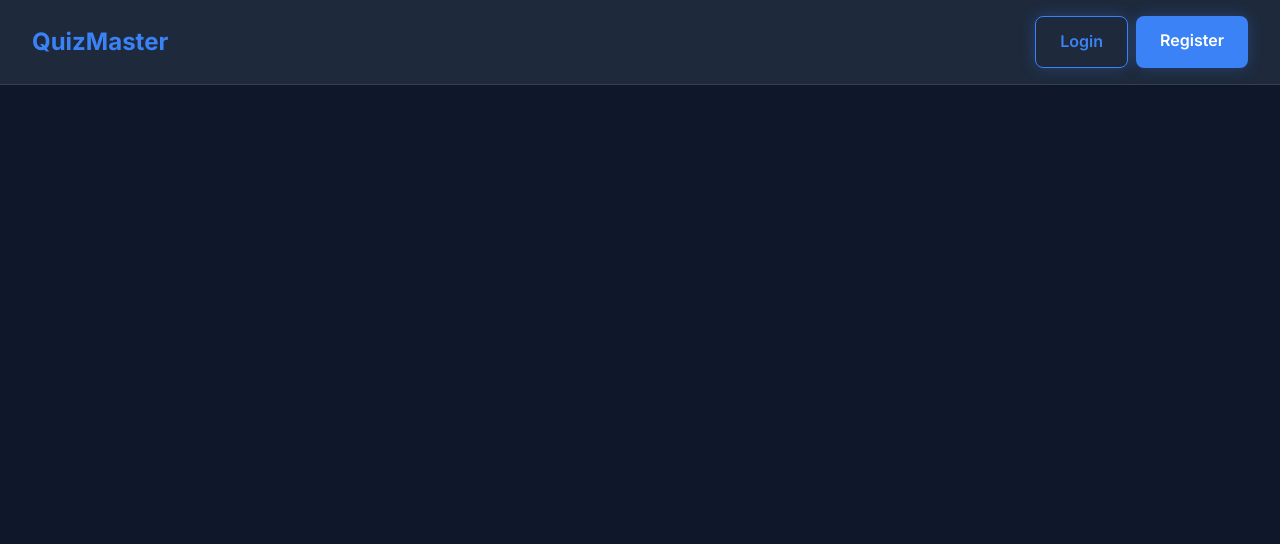
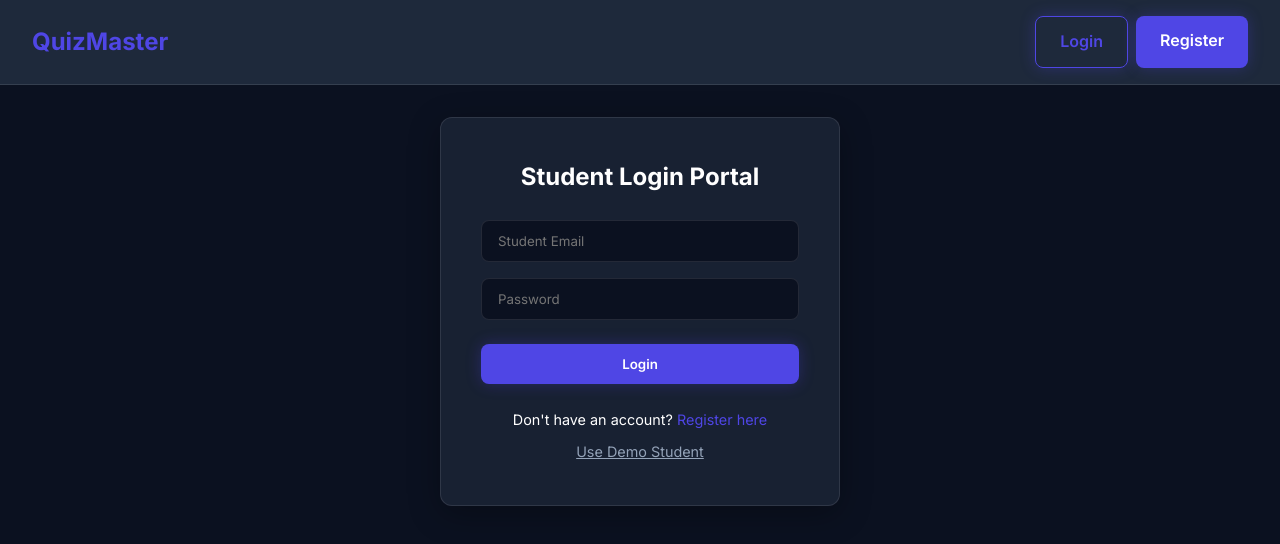
Before and after one commit to Ludhi109/Online-Quiz-Exam-Platform, a React app in the folder frontend/: page /student-login in a window 1280 px wide. Shown: the top 544 px of the page. Built offline with nearby package versions, Linux system fonts and the light colour scheme; the HTML template or start-up script is replaced by a standard one.

Commit message:
Split login into Admin and Student portals

```diff
--- a/frontend/src/App.jsx
+++ b/frontend/src/App.jsx
@@ -4,7 +4,8 @@ import { LanguageProvider, useLanguage } from './context/LanguageContext';
 
 // Placeholder Pages
 import LandingPage from './pages/LandingPage';
-import Login from './pages/auth/Login';
+import AdminLogin from './pages/auth/AdminLogin';
+import StudentLogin from './pages/auth/StudentLogin';
 import Register from './pages/auth/Register';
 import AdminDashboard from './pages/admin/AdminDashboard';
 import StudentDashboard from './pages/student/StudentDashboard';
@@ -12,7 +13,7 @@ import ActiveExam from './pages/student/ActiveExam';
 
 const ProtectedRoute = ({ children, requiredRole }) => {
   const { user } = useAuth();
-  if (!user) return <Navigate to="/login" />;
+  if (!user) return <Navigate to="/" />;
   if (requiredRole && user.role !== requiredRole) return <Navigate to="/" />;
   return children;
 };
@@ -22,13 +23,13 @@ const Header = () => {
 
   return (
     <header style={{ padding: '1rem 2rem', display: 'flex', justifyContent: 'space-between', alignItems: 'center', background: 'var(--bg-secondary)', borderBottom: '1px solid var(--glass-border)' }}>
-      <h2 style={{ color: 'var(--accent-primary)', fontWeight: '700' }}>QuizMaster</h2>
+      <h2 style={{ color: 'var(--accent-primary)', fontWeight: '700' }}><a href="/">QuizMaster</a></h2>
       <div style={{ display: 'flex', gap: '1rem', alignItems: 'center' }}>
         {user ? (
           <button onClick={logout} className="btn-danger">Logout</button>
         ) : (
           <div style={{ display: 'flex', gap: '0.5rem' }}>
-            <a href="/login" className="btn-primary" style={{ background: 'transparent', border: '1px solid var(--accent-primary)', color: 'var(--accent-primary)' }}>Login</a>
+            <a href="/" className="btn-primary" style={{ background: 'transparent', border: '1px solid var(--accent-primary)', color: 'var(--accent-primary)' }}>Login</a>
             <a href="/register" className="btn-primary">Register</a>
           </div>
         )}
@@ -46,7 +47,8 @@ function App() {
           <main style={{ padding: '2rem', flex: 1, display: 'flex', flexDirection: 'column' }}>
             <Routes>
               <Route path="/" element={<LandingPage />} />
-              <Route path="/login" element={<Login />} />
+              <Route path="/admin-login" element={<AdminLogin />} />
+              <Route path="/student-login" element={<StudentLogin />} />
               <Route path="/register" element={<Register />} />
 
               <Route path="/admin/*" element={
--- a/frontend/src/index.css
+++ b/frontend/src/index.css
@@ -1,19 +1,19 @@
 @import url('https://fonts.googleapis.com/css2?family=Inter:wght@300;400;500;600;700&display=swap');
 
 :root {
-  --bg-primary: #0f172a;
-  --bg-secondary: #1e293b;
+  --bg-primary: #0B1120;
+  --bg-secondary: #1E293B;
   --bg-tertiary: #334155;
-  --text-primary: #f8fafc;
-  --text-secondary: #94a3b8;
-  --accent-primary: #3b82f6;
-  --accent-hover: #2563eb;
+  --text-primary: #FFFFFF;
+  --text-secondary: #94A3B8;
+  --accent-primary: #4F46E5;
+  --accent-hover: #4338CA;
   --accent-success: #10b981;
   --accent-danger: #ef4444;
   --accent-warning: #f59e0b;
   --glass-bg: rgba(30, 41, 59, 0.7);
   --glass-border: rgba(255, 255, 255, 0.1);
-  --shadow-glow: 0 0 15px rgba(59, 130, 246, 0.3);
+  --shadow-glow: 0 0 15px rgba(79, 70, 229, 0.3);
   --transition-normal: all 0.3s ease;
 }
 
--- a/frontend/src/pages/LandingPage.jsx
+++ b/frontend/src/pages/LandingPage.jsx
@@ -7,11 +7,19 @@ const LandingPage = () => {
   const { user } = useAuth();
   const navigate = useNavigate();
 
-  const handleLaunch = () => {
-    if (user) {
-      navigate(user.role === 'ADMIN' ? '/admin' : '/student');
+  const handleAdminLogin = () => {
+    if (user && user.role === 'ADMIN') {
+      navigate('/admin');
     } else {
-      navigate('/login');
+      navigate('/admin-login');
+    }
+  };
+
+  const handleStudentLogin = () => {
+    if (user && user.role === 'STUDENT') {
+      navigate('/student');
+    } else {
+      navigate('/student-login');
     }
   };
 
@@ -24,9 +32,12 @@ const LandingPage = () => {
         <p style={{ fontSize: '1.2rem', color: 'var(--text-secondary)', marginBottom: '2rem' }}>
           A modern, secure, and intuitive platform for taking and managing examinations.
         </p>
-        <div style={{ display: 'flex', gap: '1rem', justifyContent: 'center' }}>
-          <button onClick={handleLaunch} className="btn-primary" style={{ fontSize: '1.2rem', padding: '1rem 2.5rem' }}>
-            {t('launch')}
+        <div style={{ display: 'flex', gap: '1.5rem', justifyContent: 'center', flexWrap: 'wrap' }}>
+          <button onClick={handleAdminLogin} className="btn-primary" style={{ fontSize: '1.1rem', padding: '1rem 2rem', background: 'transparent', border: '2px solid var(--accent-primary)' }}>
+            Login as Admin
+          </button>
+          <button onClick={handleStudentLogin} className="btn-primary" style={{ fontSize: '1.1rem', padding: '1rem 2rem' }}>
+            Login as Student
           </button>
         </div>
       </div>
--- /dev/null
+++ b/frontend/src/pages/auth/AdminLogin.jsx
@@ -0,0 +1,69 @@
+import { useState } from 'react';
+import { useNavigate } from 'react-router-dom';
+import axios from 'axios';
+import { useAuth } from '../../context/AuthContext';
+import { useLanguage } from '../../context/LanguageContext';
+
+const AdminLogin = () => {
+  const [email, setEmail] = useState('');
+  const [password, setPassword] = useState('');
+  const [error, setError] = useState('');
+  const { login } = useAuth();
+  const { t } = useLanguage();
+  const navigate = useNavigate();
+
+  const handleSubmit = async (e) => {
+    e.preventDefault();
+    try {
+      const res = await axios.post(`${import.meta.env.VITE_API_URL || 'http://localhost:5000'}/api/auth/login`, {
+        email,
+        password,
+        portalRole: 'ADMIN'
+      });
+      login(res.data.token, res.data.user);
+      navigate('/admin');
+    } catch (err) {
+      setError(err.response?.data?.error || 'Login failed');
+    }
+  };
+
+  const fillDemoCredentials = () => {
+    setEmail('admin@quiz.com');
+    setPassword('password123');
+  };
+
+  return (
+    <div className="animate-fade-in" style={{ display: 'flex', justifyContent: 'center', alignItems: 'center', flex: 1 }}>
+      <div className="glass-panel" style={{ padding: '2.5rem', width: '100%', maxWidth: '400px' }}>
+        <h2 style={{ marginBottom: '1.5rem', textAlign: 'center' }}>Admin Login Portal</h2>
+        {error && <div style={{ color: 'var(--accent-danger)', marginBottom: '1rem', textAlign: 'center' }}>{error}</div>}
+        <form onSubmit={handleSubmit} style={{ display: 'flex', flexDirection: 'column', gap: '1rem' }}>
+          <input
+            type="email"
+            placeholder="Admin Email"
+            className="input-field"
+            value={email}
+            onChange={(e) => setEmail(e.target.value)}
+            required
+          />
+          <input
+            type="password"
+            placeholder="Password"
+            className="input-field"
+            value={password}
+            onChange={(e) => setPassword(e.target.value)}
+            required
+          />
+          <button type="submit" className="btn-primary" style={{ marginTop: '0.5rem' }}>{t('login')}</button>
+        </form>
+        <div style={{ marginTop: '1.5rem', textAlign: 'center' }}>
+          <button onClick={fillDemoCredentials} style={{ background: 'none', color: 'var(--text-secondary)', textDecoration: 'underline', fontSize: '0.9rem' }}>
+            Use Demo Admin
+          </button>
+        </div>
+      </div>
+    </div>
+  );
+};
+
+export default AdminLogin;
--- a/frontend/src/pages/auth/Login.jsx
+++ b/frontend/src/pages/auth/StudentLogin.jsx
@@ -4,7 +4,7 @@ import axios from 'axios';
 import { useAuth } from '../../context/AuthContext';
 import { useLanguage } from '../../context/LanguageContext';
 
-const Login = () => {
+const StudentLogin = () => {
   const [email, setEmail] = useState('');
   const [password, setPassword] = useState('');
   const [error, setError] = useState('');
@@ -15,23 +15,32 @@ const Login = () => {
   const handleSubmit = async (e) => {
     e.preventDefault();
     try {
-      const res = await axios.post(`${import.meta.env.VITE_API_URL || 'http://localhost:5000'}/api/auth/login`, { email, password });
+      const res = await axios.post(`${import.meta.env.VITE_API_URL || 'http://localhost:5000'}/api/auth/login`, {
+        email,
+        password,
+        portalRole: 'STUDENT'
+      });
       login(res.data.token, res.data.user);
-      navigate(res.data.user.role === 'ADMIN' ? '/admin' : '/student');
+      navigate('/student');
     } catch (err) {
       setError(err.response?.data?.error || 'Login failed');
     }
   };
 
+  const fillDemoCredentials = () => {
+    setEmail('student@quiz.com');
+    setPassword('password123');
+  };
+
   return (
     <div className="animate-fade-in" style={{ display: 'flex', justifyContent: 'center', alignItems: 'center', flex: 1 }}>
       <div className="glass-panel" style={{ padding: '2.5rem', width: '100%', maxWidth: '400px' }}>
-        <h2 style={{ marginBottom: '1.5rem', textAlign: 'center' }}>{t('login')}</h2>
+        <h2 style={{ marginBottom: '1.5rem', textAlign: 'center' }}>Student Login Portal</h2>
         {error && <div style={{ color: 'var(--accent-danger)', marginBottom: '1rem', textAlign: 'center' }}>{error}</div>}
         <form onSubmit={handleSubmit} style={{ display: 'flex', flexDirection: 'column', gap: '1rem' }}>
           <input
             type="email"
-            placeholder="Email"
+            placeholder="Student Email"
             className="input-field"
             value={email}
             onChange={(e) => setEmail(e.target.value)}
@@ -47,12 +56,17 @@ const Login = () => {
           />
           <button type="submit" className="btn-primary" style={{ marginTop: '0.5rem' }}>{t('login')}</button>
         </form>
-        <p style={{ marginTop: '1rem', textAlign: 'center', fontSize: '0.9rem' }}>
+        <p style={{ marginTop: '1.5rem', textAlign: 'center', fontSize: '0.9rem' }}>
           Don't have an account? <a href="/register">Register here</a>
         </p>
+        <div style={{ marginTop: '0.5rem', textAlign: 'center' }}>
+          <button onClick={fillDemoCredentials} style={{ background: 'none', color: 'var(--text-secondary)', textDecoration: 'underline', fontSize: '0.9rem' }}>
+            Use Demo Student
+          </button>
+        </div>
       </div>
     </div>
   );
 };
 
-export default Login;
+export default StudentLogin;
```
Also changed, not shown: 1 other file (tests, documents, lock files or other folders).
